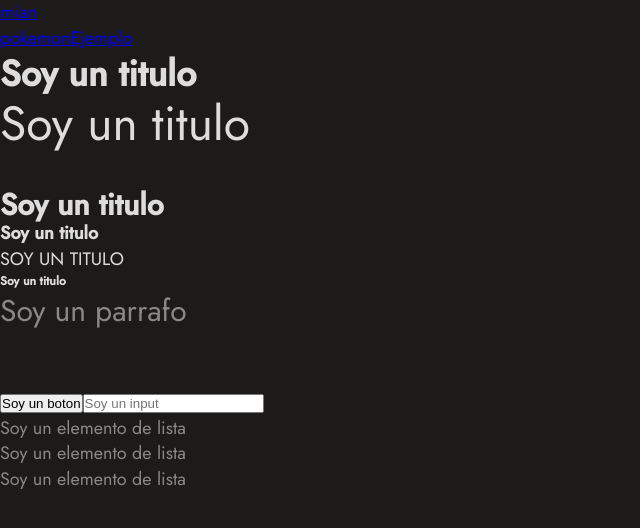
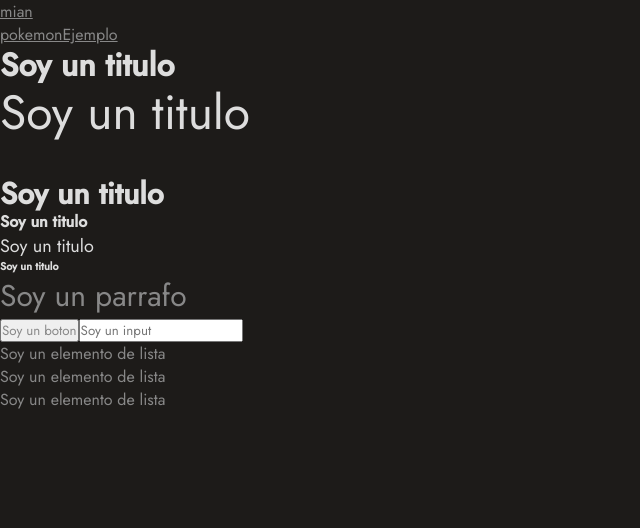
Before and after one commit to facu1995/PokeDev, a React (Create React App) app: page / in a window 1280 px wide. Shown: the top 528 px of the page, without its empty margins (0-640 px from the left). Built offline with nearby package versions, Linux system fonts and the light colour scheme.

Commit message:
correccion de bases y settings

```diff
--- a/src/components/mocks/dataBasic.js
+++ b/src/components/mocks/dataBasic.js
@@ -43,5 +43,7 @@
 
 }
 
+
+
 /*https://pokeapi.co/api/v2/pokemon/132/encounters Locations viene desde otro endpoint */
 /*https://pokeapi.co/api/v2/pokemon/132/encounters detalles de moves viene desde otro endpoint */
--- a/src/styles/base/base.css
+++ b/src/styles/base/base.css
@@ -2,15 +2,12 @@
     margin: 0;
     padding: 0;
     box-sizing: border-box;
-
+    font-family: 'Jost', sans-serif;
+    color: var(--gc);
+    font-weight: 400;
 }
 
 body{
-    font-family: 'Jost', sans-serif;        /*Listo*/
-    font-size: 18px;
-    line-height: 1.44;
-    font-weight: 400;
-    color: var(--gc);
     background-color: var(--dgbg);
 }
 
@@ -18,60 +15,49 @@
     list-style: none;
 }
 
-li .key{                             /* Listo*/
-    padding: 9px 10px 9px 0;
+.key{
     font-size: 18px;
     letter-spacing: 1px;
-    color: #888;
+    color: var(--gc);
     font-weight: 500;
-    text-transform: uppercase;
-    color: var(--gc);
 }
 
-li.value{                            /* Listo*/
-    padding: 9px 10px 9px 0;
+.value{
     font-size: 18px;
     letter-spacing: 0;
     color: var(--wc);
     font-weight: 400;
 }
 
+
 h1, h2, h3, h4, h5, h6 {
     line-height: 1.2;
     font-weight: 600;
-    font-family: Jost;
+    font-family: 'Jost';
     color: var(--wc);
 }
 
-h2{                              /* Listo*/
+h2{
     font-size: 48px;
     font-weight:400;
     margin-bottom: 34px;
-
 }
 
 h3{
     font-size: 30px;
 }
 
-h4{
+/* h4{
 
-}
+} */
 
-h5{                                /*Listo*/
-    margin: 0;
-    padding: 0;
+h5{
     font-size: 18px;
-    text-transform: uppercase;
     font-weight: 400;
     line-height: 30px;
 }
 
-h5 .GOLD{                       /*Listo*/
-    margin: 0;
-    padding: 0;
-    font-size: 18px;
-    text-transform: uppercase;
+.GOLD{
     font-weight: 500;
     letter-spacing: 1px;
     color: var(--mc);
@@ -79,20 +65,16 @@
 }
 
 p{
-    margin: 0;
-    padding: 0;
     font-size: 30px;
     line-height: 44px;
     letter-spacing: 0;
-    margin-bottom: 57px;
     color: var(--gc);
-
 }
 
-p .smallP{
+/* .smallP{
 
 }
 
 .btn{
 
-}
+}  */
--- a/src/styles/base/settings.css
+++ b/src/styles/base/settings.css
@@ -1,5 +1,5 @@
 /*IMPORT FONTS*/
-@import url('https://fonts.googleapis.com/css2?family=Jost:wght@400;500&display=swap');
+@import url('https://fonts.googleapis.com/css2?family=Jost:wght@400;500,600&display=swap');
 /*font-family: 'Jost', sans-serif;*/
 
 :root{
@@ -9,11 +9,4 @@
     --dc: #987750;
     --gc: #888;
     --wc: #ddd;
-    /*color: var(--mc);*/
-
-
-    /*FONTS*/
-
-
-
 }
```
